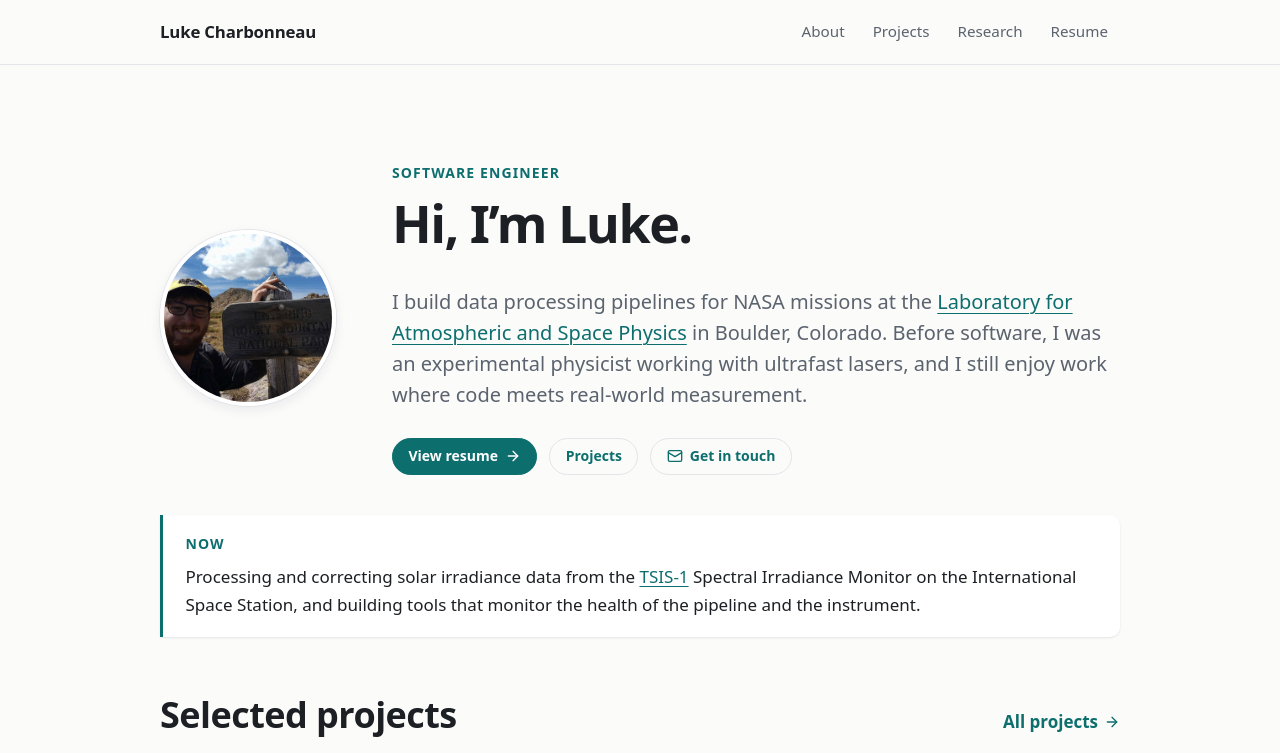
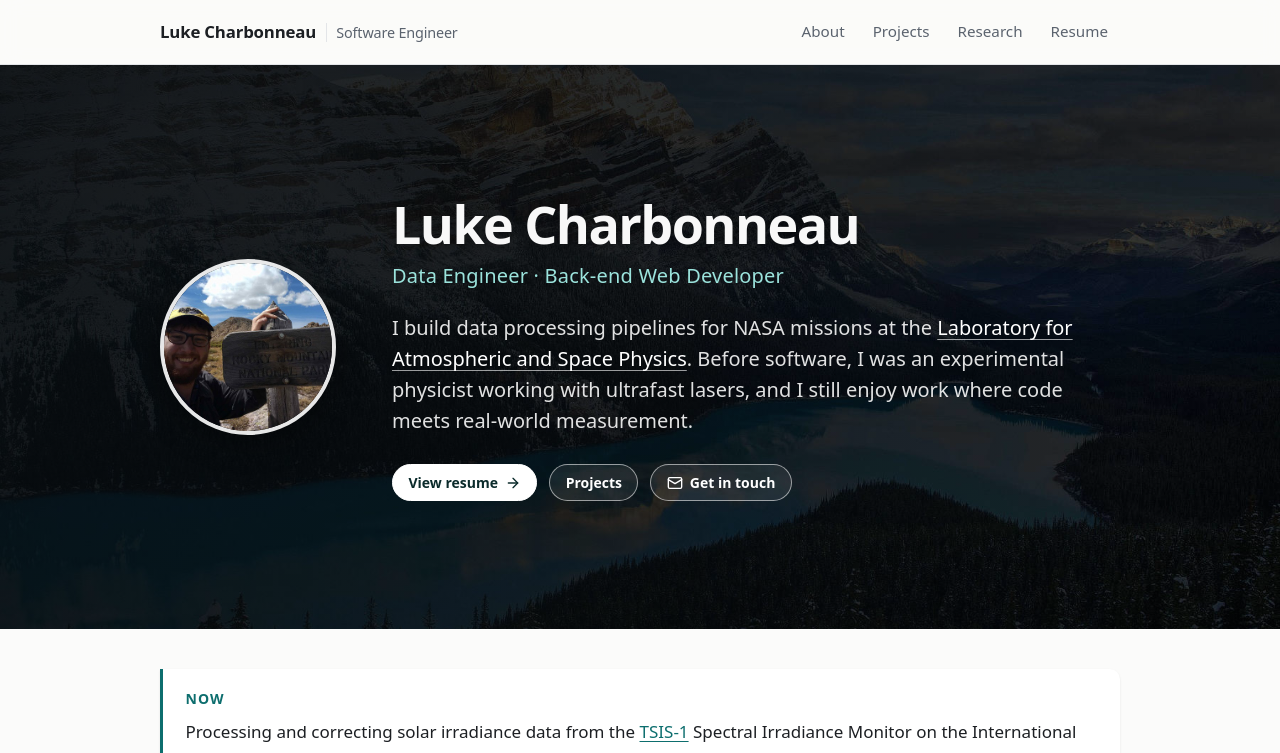
Before and after one commit to lukechar/personal-website, an Astro site: page / in a window 1280 px wide. Shown: the top 753 px of the page. Built offline with nearby package versions, Linux system fonts and the light colour scheme; Astro itself is replaced by a stand-in of ours.

Commit message:
Restore home background photo and original job titles; remove location references

```diff
--- a/src/components/Header.astro
+++ b/src/components/Header.astro
@@ -6,7 +6,9 @@ const path = Astro.url.pathname.replace(/\/?$/, '/');
 
 <header class="site-header">
   <div class="container bar">
-    <a href="/" class="brand" aria-current={path === '/' ? 'page' : undefined}>{site.name}</a>
+    <a href="/" class="brand" aria-current={path === '/' ? 'page' : undefined}>
+      {site.name}<span class="role">{site.role}</span>
+    </a>
     <nav aria-label="Main">
       <ul>
         {
@@ -52,6 +54,19 @@ const path = Astro.url.pathname.replace(/\/?$/, '/');
   .brand:hover {
     color: var(--accent);
   }
+  .role {
+    margin-left: 0.6rem;
+    padding-left: 0.6rem;
+    border-left: 1px solid var(--border);
+    font-weight: 400;
+    font-size: 0.9rem;
+    color: var(--text-muted);
+  }
+  @media (max-width: 34rem) {
+    .role {
+      display: none;
+    }
+  }
   ul {
     display: flex;
     flex-wrap: wrap;
--- a/src/data/projects.ts
+++ b/src/data/projects.ts
@@ -79,7 +79,7 @@ export const projects: Project[] = [
     description:
       'A static site built with Astro and hosted on S3 and CloudFront. Licensed under the GPLv3, so feel free to use it as a template. Attribution or a link back is appreciated but not required.',
     image: mountainRiver,
-    imageAlt: 'A mountain river in Colorado',
+    imageAlt: 'A mountain river',
     tags: ['Astro', 'AWS', 'CSS'],
     code: 'https://github.com/lukechar/personal-website/',
   },
--- a/src/data/resume.ts
+++ b/src/data/resume.ts
@@ -2,7 +2,6 @@ export interface Job {
   org: string;
   orgUrl?: string;
   role: string;
-  location: string;
   start: string;
   end: string;
   summary: string;
@@ -14,7 +13,6 @@ export const experience: Job[] = [
     org: 'Laboratory for Atmospheric and Space Physics (LASP)',
     orgUrl: 'https://lasp.colorado.edu/',
     role: 'Software Engineer',
-    location: 'Boulder, CO',
     start: 'Apr 2021',
     end: 'Present',
     summary:
@@ -29,7 +27,6 @@ export const experience: Job[] = [
     org: 'Crunch Technologies',
     orgUrl: 'https://crunchtec.com/',
     role: 'Head of Product Development',
-    location: 'Boulder, CO',
     start: 'Oct 2018',
     end: 'Apr 2021',
     summary:
@@ -43,7 +40,6 @@ export const experience: Job[] = [
   {
     org: 'Photon Kinetics, Inc.',
     role: 'Measurement Engineer',
-    location: 'Beaverton, OR',
     start: 'Oct 2017',
     end: 'Sep 2018',
     summary:
@@ -68,7 +64,6 @@ export const skills: { label: string; items: string[] }[] = [
 
 export const education = {
   school: 'University of Colorado',
-  location: 'Boulder, CO',
   degree: 'M.S. Physics (Atomic, Molecular and Optical) and B.A. Physics',
   start: 'Aug 2011',
   end: 'Dec 2016',
--- a/src/data/site.ts
+++ b/src/data/site.ts
@@ -1,9 +1,9 @@
 export const site = {
   name: 'Luke Charbonneau',
-  title: 'Software Engineer',
-  tagline: 'Data pipelines and back-end systems, with a background in experimental physics.',
+  role: 'Software Engineer',
+  title: 'Data Engineer · Back-end Web Developer',
   description:
-    'Luke Charbonneau is a software engineer building data processing pipelines for NASA missions at LASP in Boulder, Colorado.',
+    'Luke Charbonneau is a data engineer and back-end web developer building data processing pipelines for NASA missions at LASP.',
   email: 'charbonneau.luke@gmail.com',
   github: 'https://github.com/lukechar',
   linkedin: 'https://www.linkedin.com/in/lukeacharbonneau/',
--- a/src/pages/index.astro
+++ b/src/pages/index.astro
@@ -4,6 +4,7 @@ import Base from '../layouts/Base.astro';
 import Icon from '../components/Icon.astro';
 import ProjectCard from '../components/ProjectCard.astro';
 import avatar from '../assets/luke_pass.jpg';
+import mountainRiver from '../assets/mountain_river.jpg';
 import { projects } from '../data/projects';
 import { site } from '../data/site';
 
@@ -11,25 +12,36 @@ const featured = projects.filter((p) => p.featured);
 ---
 
 <Base>
-  <section class="container hero">
+  <section class="hero">
+    <Image
+      src={mountainRiver}
+      alt=""
+      widths={[800, 1400, 1800]}
+      sizes="100vw"
+      class="hero-bg"
+      loading="eager"
+      fetchpriority="high"
+    />
+    <div class="container hero-inner">
       <Image
         src={avatar}
-      alt="Luke at the top of Mummy Pass in northern Colorado"
+        alt="Luke at the top of a mountain pass"
         widths={[176, 352]}
         sizes="176px"
         class="avatar"
         loading="eager"
       />
       <div>
-      <p class="eyebrow">{site.title}</p>
-      <h1>Hi, I’m Luke.</h1>
+        <h1>{site.name}</h1>
+        <p class="subtitle">{site.title}</p>
         <p class="lede">
-        I build data processing pipelines for NASA missions at the <a href="https://lasp.colorado.edu/" rel="noopener noreferrer">Laboratory for Atmospheric and Space Physics</a> in Boulder, Colorado. Before software, I was an experimental physicist working with ultrafast lasers, and I still enjoy work where code meets real-world measurement.
+          I build data processing pipelines for NASA missions at the <a href="https://lasp.colorado.edu/" rel="noopener noreferrer">Laboratory for Atmospheric and Space Physics</a>. Before software, I was an experimental physicist working with ultrafast lasers, and I still enjoy work where code meets real-world measurement.
         </p>
         <div class="btn-row">
-        <a class="btn" href="/resume/">View resume <Icon name="arrow-right" size={16} /></a>
-        <a class="btn btn-outline" href="/projects/">Projects</a>
-        <a class="btn btn-outline" href={`mailto:${site.email}`}><Icon name="mail" size={16} /> Get in touch</a>
+          <a class="btn btn-light" href="/resume/">View resume <Icon name="arrow-right" size={16} /></a>
+          <a class="btn btn-ghost" href="/projects/">Projects</a>
+          <a class="btn btn-ghost" href={`mailto:${site.email}`}><Icon name="mail" size={16} /> Get in touch</a>
+        </div>
       </div>
     </div>
   </section>
@@ -56,29 +68,98 @@ const featured = projects.filter((p) => p.featured);
 
 <style>
   .hero {
+    position: relative;
+    isolation: isolate;
+    overflow: hidden;
+    color: #f8f8f8;
+    background: #1d2a30;
+  }
+  .hero-bg {
+    position: absolute;
+    inset: 0;
+    z-index: -2;
+    width: 100%;
+    height: 100%;
+    object-fit: cover;
+    object-position: center;
+  }
+  /* Darken the photo so white text stays readable everywhere on it. */
+  .hero::after {
+    content: '';
+    position: absolute;
+    inset: 0;
+    z-index: -1;
+    background: linear-gradient(100deg, rgb(8 14 18 / 0.72) 0%, rgb(8 14 18 / 0.45) 55%, rgb(8 14 18 / 0.2) 100%);
+  }
+  .hero-inner {
     display: grid;
     grid-template-columns: auto 1fr;
     align-items: center;
     gap: clamp(1.5rem, 5vw, 3.5rem);
-    padding-block: clamp(3rem, 9vw, 6rem) 2.5rem;
+    padding-block: clamp(4rem, 12vw, 8rem);
   }
-  .hero > div {
+  .hero-inner > div {
     min-width: 0;
+  }
+  .hero h1 {
+    margin-bottom: 0.25rem;
+    text-shadow: 0 2px 12px rgb(0 0 0 / 0.35);
+  }
+  .subtitle {
+    font-size: var(--step-1);
+    font-weight: 500;
+    letter-spacing: 0.01em;
+    color: #9be3dc;
+    margin-bottom: 1.25rem;
   }
   .avatar {
     width: 176px;
     height: 176px;
     border-radius: 50%;
     object-fit: cover;
-    border: 4px solid var(--surface);
-    box-shadow: 0 0 0 1px var(--border), var(--shadow-hover);
+    border: 4px solid rgb(255 255 255 / 0.9);
+    box-shadow: 0 8px 30px rgb(0 0 0 / 0.35);
   }
   .lede {
     font-size: var(--step-1);
     line-height: 1.55;
-    color: var(--text-muted);
+    color: rgb(248 248 248 / 0.9);
     max-width: 40em;
     margin-bottom: 1.75rem;
+  }
+  .lede a {
+    color: #fff;
+    text-decoration-color: rgb(255 255 255 / 0.6);
+  }
+  .lede a:hover {
+    color: #fff;
+    text-decoration-color: #fff;
+  }
+  .btn-light {
+    background: #fff;
+    border-color: #fff;
+    color: #0b2b2b;
+  }
+  .btn-light:hover {
+    background: #dff3f1;
+    border-color: #dff3f1;
+    color: #0b2b2b;
+  }
+  .btn-ghost {
+    background: rgb(255 255 255 / 0.08);
+    border-color: rgb(255 255 255 / 0.55);
+    color: #fff;
+  }
+  .btn-ghost:hover {
+    background: rgb(255 255 255 / 0.18);
+    border-color: #fff;
+    color: #fff;
+  }
+  .hero :focus-visible {
+    outline-color: #fff;
+  }
+  .now {
+    margin-top: 2.5rem;
   }
   .now-card {
     border-left: 3px solid var(--accent);
@@ -115,9 +196,8 @@ const featured = projects.filter((p) => p.featured);
     gap: 1.25rem;
   }
   @media (max-width: 40rem) {
-    .hero {
+    .hero-inner {
       grid-template-columns: 1fr;
-      text-align: left;
     }
     .avatar {
       width: 120px;
--- a/src/pages/resume.astro
+++ b/src/pages/resume.astro
@@ -10,7 +10,7 @@ import { site } from '../data/site';
     <header class="page-header head">
       <div>
         <h1>Resume</h1>
-        <p>Software engineer building data pipelines and back-end systems.</p>
+        <p>{site.title}</p>
       </div>
       <a class="btn" href={site.resumePdf}><Icon name="download" size={16} /> Download PDF</a>
     </header>
@@ -23,7 +23,6 @@ import { site } from '../data/site';
             <li class="job">
               <div class="when">
                 <span>{job.start} – {job.end}</span>
-                <span class="muted">{job.location}</span>
               </div>
               <div class="what">
                 <h3>{job.role}</h3>
@@ -42,7 +41,6 @@ import { site } from '../data/site';
       <div class="job">
         <div class="when">
           <span>{education.start} – {education.end}</span>
-          <span class="muted">{education.location}</span>
         </div>
         <div class="what">
           <h3>{education.degree}</h3>
```
Also changed, not shown: src/pages/about.astro (+4 -4 lines). Lines whose indentation alone changed are shown as unchanged.
